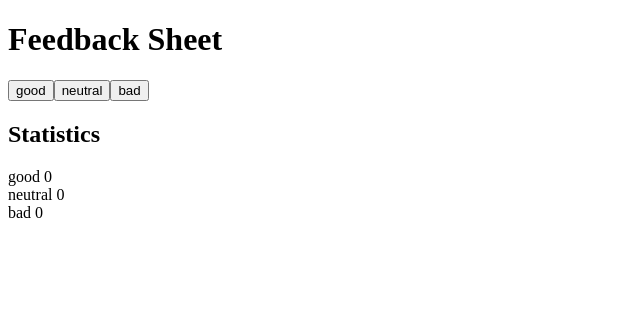
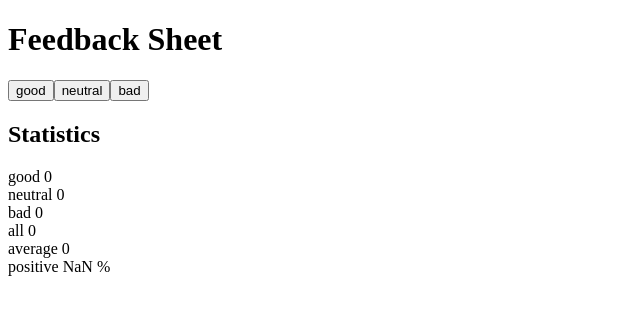
Before and after one commit to garyarzuma/Full-Stack-Open-Course, a React (Create React App) app in the folder Part 1/unicafe/: page / in a window 1280 px wide. Shown: the top 314 px of the page, without its empty margins (0-640 px from the left). Built offline with nearby package versions, Linux system fonts and the light colour scheme.

Commit message:
Finished ex 1.7

```diff
--- a/Part 1/unicafe/src/App.js
+++ b/Part 1/unicafe/src/App.js
@@ -8,7 +8,7 @@ const Button = (props) => (
 
 const Display = (props) => (
   <div>
-    {props.info} {props.text}
+    {props.info} {props.text} {props.units}
   </div>
 )
 
@@ -24,6 +24,10 @@ const App = () => {
     else  setBad(bad+1);
   }
 
+  const Sum = () => (good+neutral+bad);
+  const average = () => ((good+neutral+bad)/3)
+  const percentPositive = () => ((good/(neutral+bad+good))*100)
+
   return (
     <div>
       <h1>Feedback Sheet</h1>
@@ -34,6 +38,9 @@ const App = () => {
         <Display text={good} info="good"/>
         <Display text={neutral} info="neutral"/>
         <Display text={bad} info="bad"/>
+        <Display text={Sum()} info="all"/>
+        <Display text={average()} info="average"/>
+        <Display text={percentPositive()} info="positive" units="%"/>
     </div>
   )
 }
```
